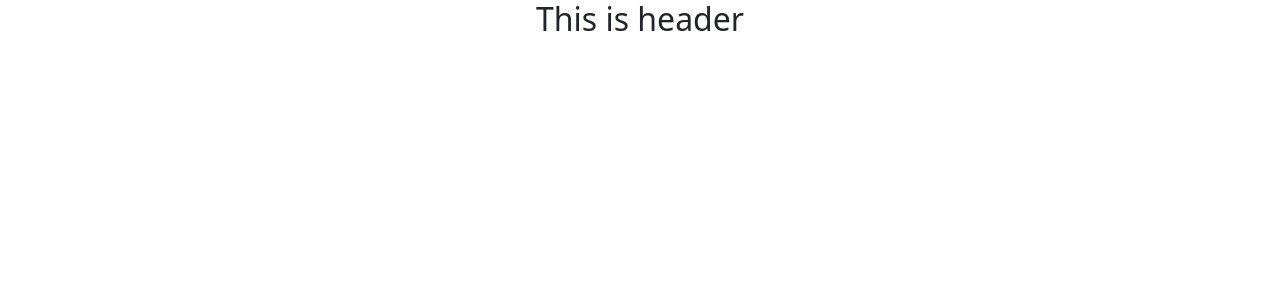
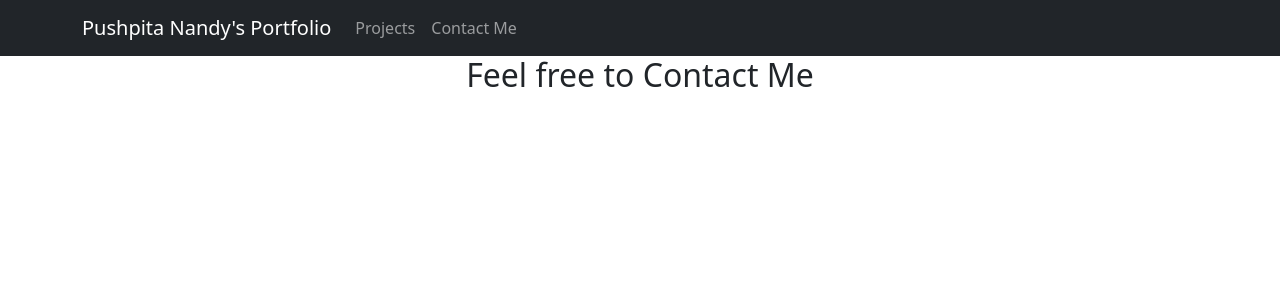
Before and after one commit to pushpitanandy/web-developer-portfolio, a React (Create React App) app: page /contactMe in a window 1280 px wide. Before the commit this address had no page. Shown: the top 300 px of the page. Built offline with nearby package versions, Linux system fonts and the light colour scheme.

Commit message:
navbar added

```diff
--- a/src/App.js
+++ b/src/App.js
@@ -1,8 +1,10 @@
 import 'bootstrap/dist/css/bootstrap.min.css';
 import './App.css';
-import { Routes, Route, Link } from "react-router-dom";
+import { Routes, Route } from "react-router-dom";
 import Header from './Pages/Shared/Header';
 import Home from './Pages/Home/Home';
+import Projects from './Pages/Projects/Projects';
+import ContactMe from './Pages/ContactMe/ContactMe';
 
 function App() {
   return (
@@ -10,6 +12,8 @@ function App() {
       <Header></Header>
       <Routes>
         <Route path='/' element={<Home></Home>}></Route>
+        <Route path='/projects' element={<Projects></Projects>}></Route>
+        <Route path='/contactMe' element={<ContactMe></ContactMe>}></Route>
       </Routes>
     </div>
   );
--- /dev/null
+++ b/src/Pages/ContactMe/ContactMe.js
@@ -0,0 +1,11 @@
+import React from 'react';
+
+const ContactMe = () => {
+    return (
+        <div>
+            <h2>Feel free to Contact Me</h2>
+        </div>
+    );
+};
+
+export default ContactMe;
--- /dev/null
+++ b/src/Pages/Projects/Projects.js
@@ -0,0 +1,11 @@
+import React from 'react';
+
+const Projects = () => {
+    return (
+        <div>
+            <h2>Projects</h2>
+        </div>
+    );
+};
+
+export default Projects;
--- a/src/Pages/Shared/Header.js
+++ b/src/Pages/Shared/Header.js
@@ -1,9 +1,22 @@
 import React from 'react';
+import { Container, Nav, Navbar, NavDropdown } from 'react-bootstrap';
+import { Link } from 'react-router-dom';
 
 const Header = () => {
     return (
         <div>
-            <h2>This is header</h2>
+            <Navbar collapseOnSelect expand="lg" bg="dark" variant="dark">
+                <Container>
+                    <Navbar.Brand as={Link} to="/">Pushpita Nandy's Portfolio</Navbar.Brand>
+                    <Navbar.Toggle aria-controls="responsive-navbar-nav" />
+                    <Navbar.Collapse id="responsive-navbar-nav">
+                        <Nav className="me-auto">
+                            <Nav.Link as={Link} to="/projects">Projects</Nav.Link>
+                            <Nav.Link as={Link} to="/contactMe">Contact Me</Nav.Link>
+                        </Nav>
+                    </Navbar.Collapse>
+                </Container>
+            </Navbar>
         </div>
     );
 };
```
